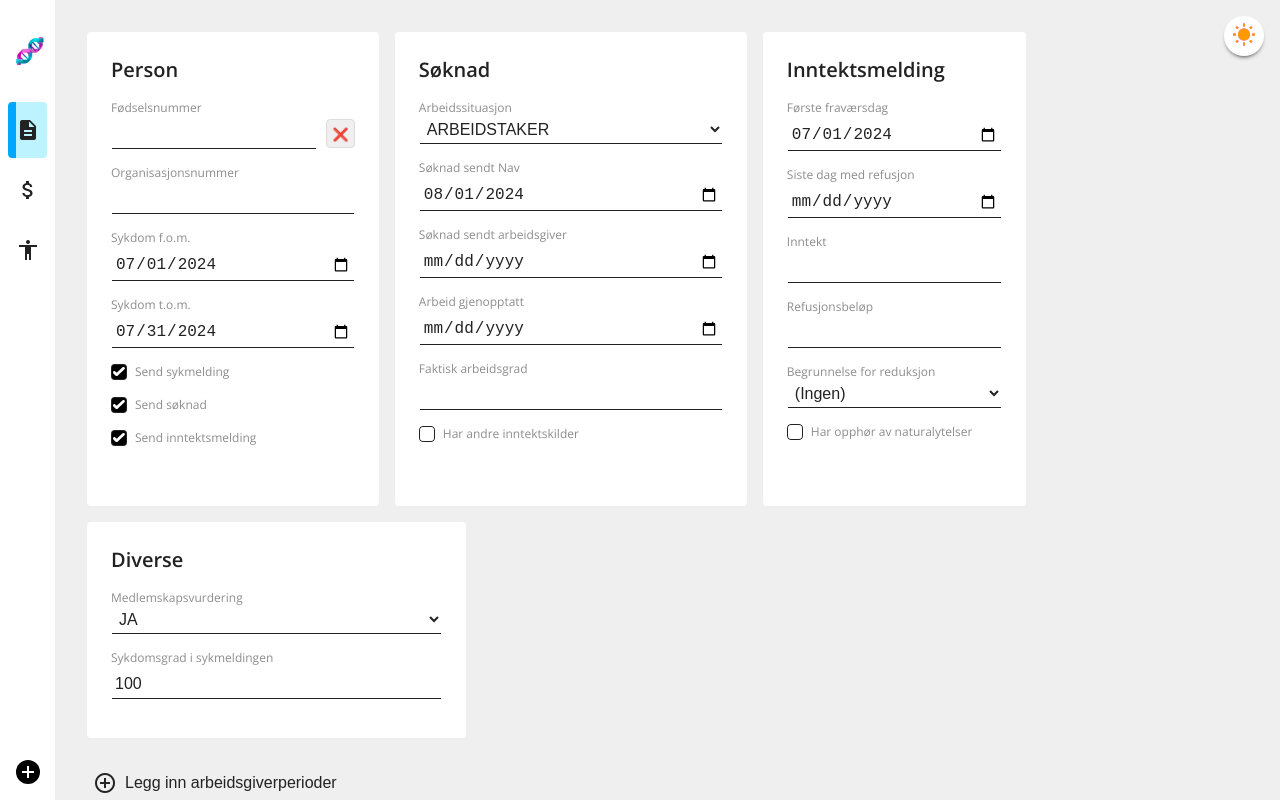
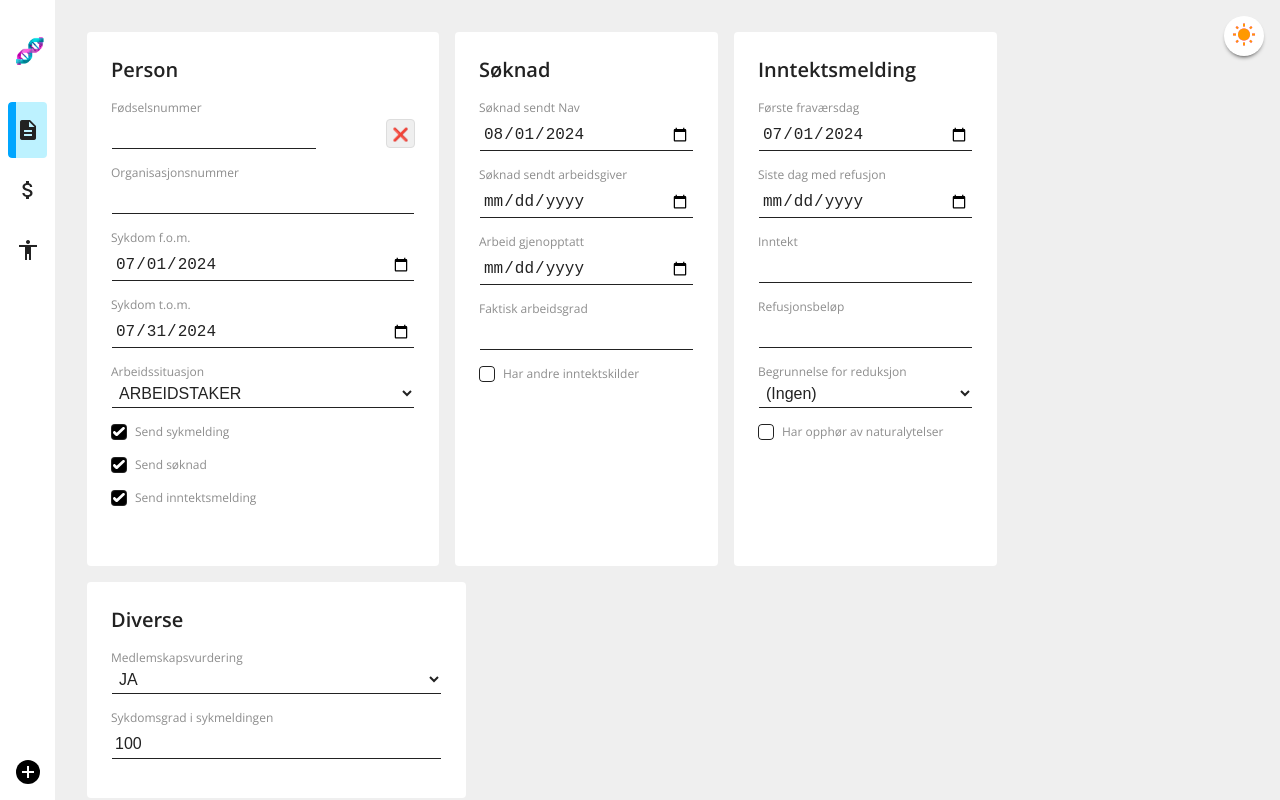
Before and after one commit to navikt/helse-spleis-testdata, a React (Vite) app in the folder frontend/: page / in a window 1280 px wide. Shown: the top 800 px of the page. Built offline with nearby package versions, Linux system fonts and the light colour scheme.

Commit message:
🐛 Sender med type/arbeidssituasjon for sykmelding
Sykmelding ble sendt med `type: null` og da ble den avvist av spedisjon.

```diff
--- a/frontend/src/io/api.d.ts
+++ b/frontend/src/io/api.d.ts
@@ -13,6 +13,7 @@ export interface FellesDTO {
   orgnummer: string;
   sykdomFom: string;
   sykdomTom: string;
+  arbeidssituasjon: ArbeidssituasjonDTO,
 }
 
 export interface SykmeldingDTO {
@@ -20,7 +21,6 @@ export interface SykmeldingDTO {
 }
 
 export interface SøknadDTO extends SykmeldingDTO {
-  arbeidssituasjon: ArbeidssituasjonDTO,
   harAndreInntektskilder: boolean;
   ferieperioder: PeriodeDTO[];
   inntektFraNyttArbeidsforhold: InntektFraNyttArbeidsforholdDto[];
--- a/frontend/src/screens/opprettDokumenter/OpprettDokumenter.tsx
+++ b/frontend/src/screens/opprettDokumenter/OpprettDokumenter.tsx
@@ -36,7 +36,6 @@ const createPayload = (
   });
 
   const søknad = (): SøknadDTO => ({
-    arbeidssituasjon: values.søknad.arbeidssituasjon,
     sykmeldingsgrad: values.sykmeldingsgrad ?? values.søknad.sykmeldingsgrad,
     harAndreInntektskilder: values.søknad.harAndreInntektskilder ?? false,
     ferieperioder: values.søknad.ferieperioder?.map(it => ({fom: it.fom, tom: it.tom})) ?? [],
@@ -67,6 +66,7 @@ const createPayload = (
     orgnummer: values.orgnummer || null,
     sykdomFom: values.sykdomFom,
     sykdomTom: values.sykdomTom,
+    arbeidssituasjon: values.skalSendeSykmelding || values.skalSendeSøknad ? values.arbeidssituasjon : undefined,
     sykmelding: values.skalSendeSykmelding ? sykmelding() : undefined,
     søknad: values.skalSendeSøknad ? søknad() : undefined,
     medlemskapVerdi: values.medlemskapVerdi,
--- a/frontend/src/screens/opprettDokumenter/PersonCard.tsx
+++ b/frontend/src/screens/opprettDokumenter/PersonCard.tsx
@@ -12,6 +12,7 @@ import {DeleteButton} from "./DeleteButton";
 import {ArbeidssituasjonDTO} from "../../utils/types";
 import {get} from "../../io/api";
 import {Button} from "../../components/Button";
+import {FormSelect} from "../../components/FormSelect";
 
 const useDocumentsValidator = () => {
   const { watch } = useFormContext();
@@ -58,7 +59,7 @@ export const PersonCard = () => {
 
   const validateSendsDocuments = useDocumentsValidator();
   const fnr = watch("fnr")
-  const arbeidssituasjon: ArbeidssituasjonDTO = watch("søknad.arbeidssituasjon")
+  const arbeidssituasjon: ArbeidssituasjonDTO = watch("arbeidssituasjon")
   const skalSendeSykmelding = watch("skalSendeSykmelding");
   const skalSendeInntektsmelding = watch("skalSendeInntektsmelding");
   const skalKreveOrgnummer = skalSendeSykmelding || skalSendeInntektsmelding || arbeidssituasjon === "ARBEIDSTAKER"
@@ -140,6 +141,15 @@ export const PersonCard = () => {
         </>}
         <SykdomFom />
         <SykdomTom />
+        <FormSelect
+            label="Arbeidssituasjon"
+            options={['ARBEIDSTAKER',
+              'ARBEIDSLEDIG',
+              'FRILANSER',
+              'SELVSTENDIG_NARINGSDRIVENDE']}
+            {...register("arbeidssituasjon")}
+        >
+        </FormSelect>
         <Checkbox
           label="Send sykmelding"
           {...register("skalSendeSykmelding", {
--- a/frontend/src/screens/opprettDokumenter/SøknadCard.tsx
+++ b/frontend/src/screens/opprettDokumenter/SøknadCard.tsx
@@ -4,11 +4,10 @@ import format from "date-fns/format";
 import {Card} from "../../components/Card";
 import {Checkbox} from "../../components/Checkbox";
 import {FormInput} from "../../components/FormInput";
-import React, {useEffect} from "react";
+import React from "react";
 import {useFormContext} from "react-hook-form";
 import {validateArbeidsgrad, validateOptionalOrganisasjonsnummer, validateSykdomsgrad} from "../formValidation";
 import {endOfMonth, subMonths} from "date-fns";
-import {FormSelect} from "../../components/FormSelect";
 import {ArbeidssituasjonDTO} from "../../utils/types";
 
 const formatDateString = (date: Date): string => format(date, "yyyy-MM-dd");
@@ -16,16 +15,13 @@ const formatDateString = (date: Date): string => format(date, "yyyy-MM-dd");
 const nextDay = (date: Date): Date => addDays(date, 1);
 
 export const SøknadCard = React.memo(() => {
-  const { watch, register, setValue, formState } = useFormContext();
-
-  // For at skalKreveOrgnummer i PersonCard skal fungere når søknad-sjekkboksen blir valgt
-  useEffect(() => setValue('søknad.arbeidssituasjon', 'ARBEIDSTAKER'), [])
+  const { watch, register, formState } = useFormContext();
 
   const sykdomFom = watch("sykdomFom");
   const sykdomTom = watch("sykdomTom");
   const skalSendeSykmelding = watch("skalSendeSykmelding");
 
-  const arbeidssituasjon: ArbeidssituasjonDTO = watch("søknad.arbeidssituasjon")
+  const arbeidssituasjon: ArbeidssituasjonDTO = watch("arbeidssituasjon")
   const skalViseTidligereArbeidsgiverOrgnummer = arbeidssituasjon == 'ARBEIDSLEDIG'
 
   const defaultDate = format(addDays(endOfMonth(subMonths(new Date(), 3)), 1), "yyyy-MM-dd")
@@ -34,15 +30,6 @@ export const SøknadCard = React.memo(() => {
     <Card>
       <h2 className={styles.Title}>Søknad</h2>
       <div className={styles.CardContainer}>
-        <FormSelect
-            label="Arbeidssituasjon"
-            options={['ARBEIDSTAKER',
-             'ARBEIDSLEDIG',
-             'FRILANSER',
-             'SELVSTENDIG_NARINGSDRIVENDE']}
-          {...register("søknad.arbeidssituasjon")}
-        >
-        </FormSelect>
         {skalViseTidligereArbeidsgiverOrgnummer && <FormInput
             data-testid="tidligereArbeidsgiverOrgnummer"
             label="Tidligere arbeidsgiver sitt orgnummer"
```
Also changed, not shown: 2 other files (tests, documents, lock files or other folders).
